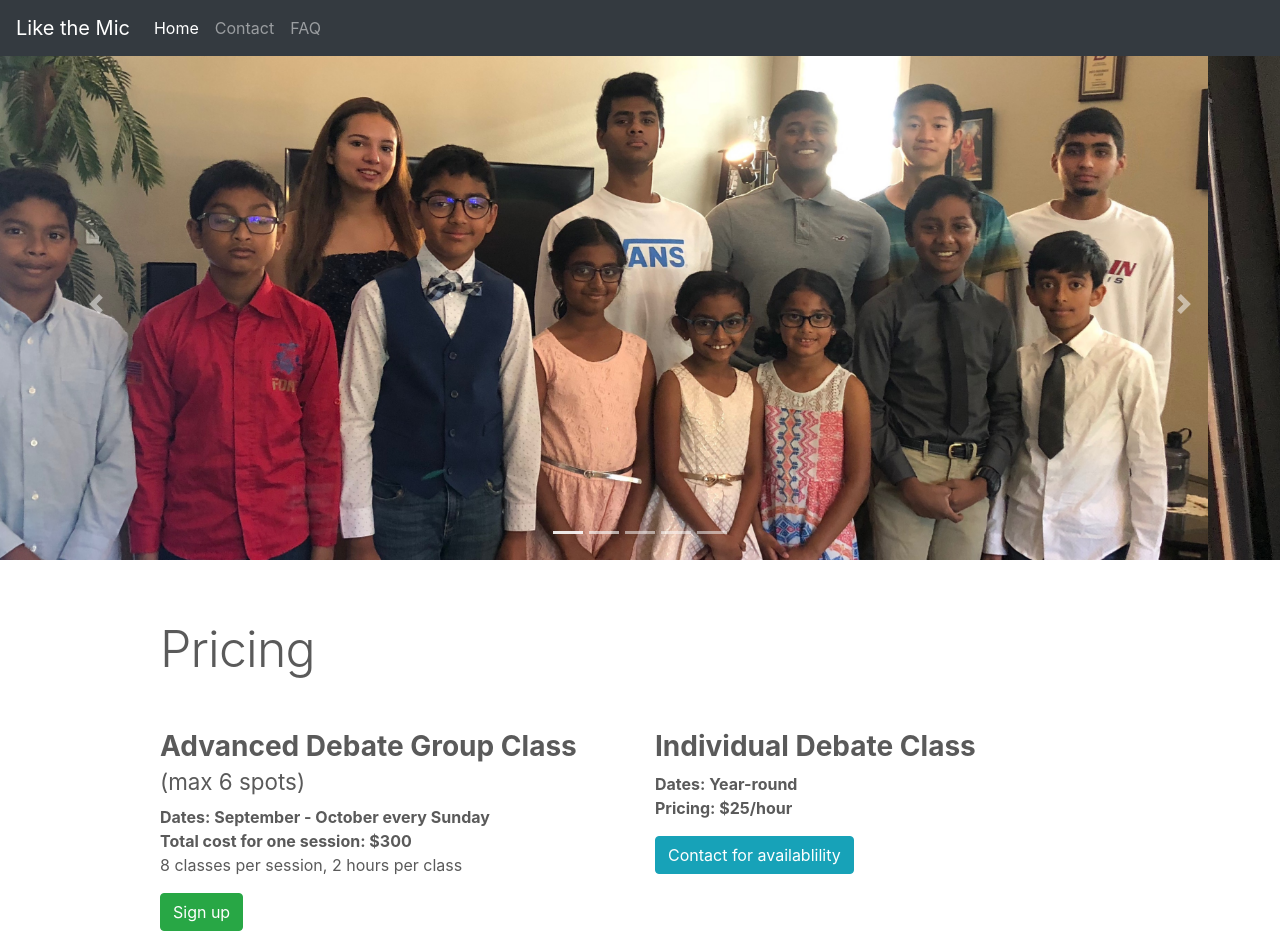
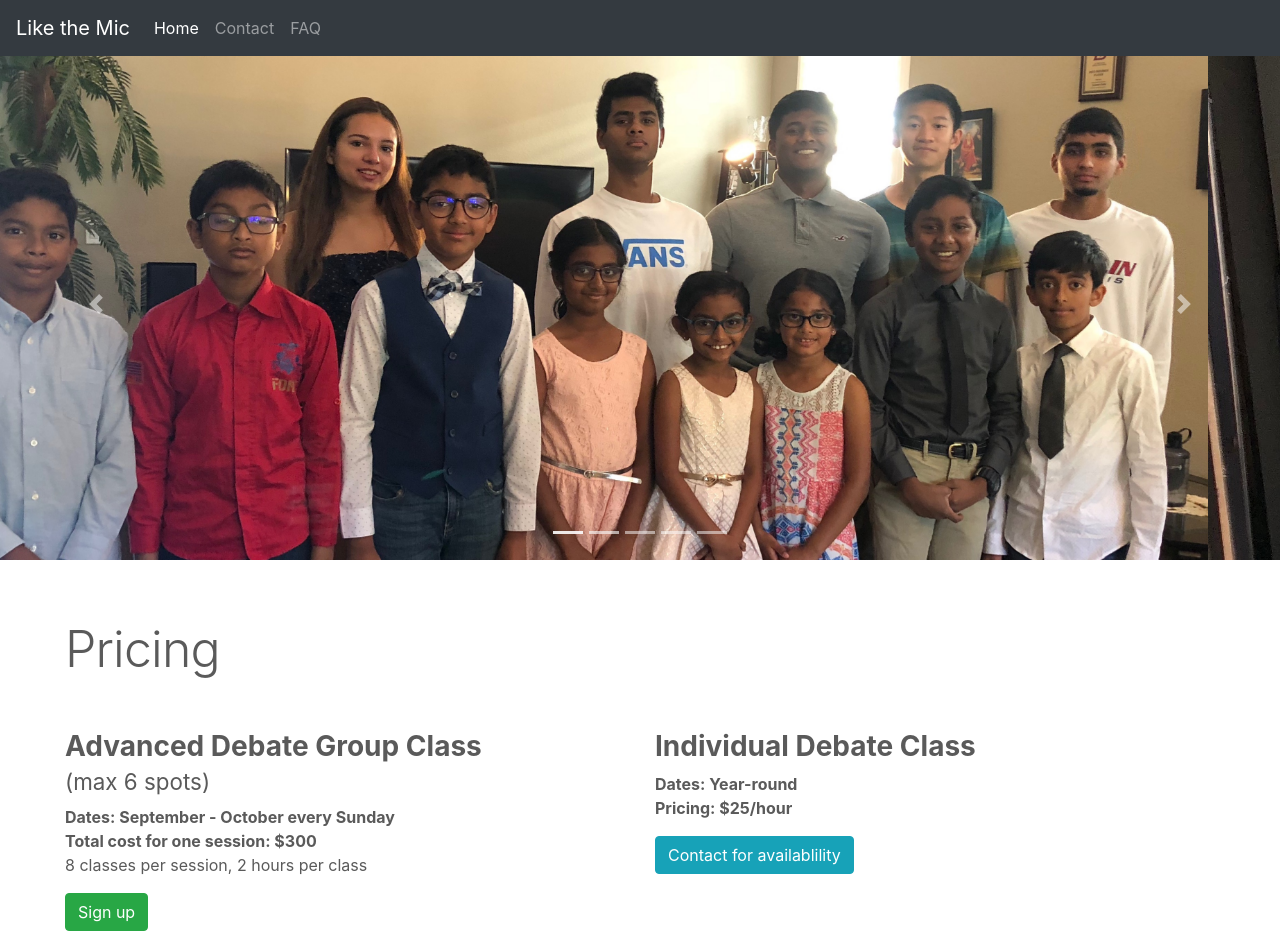
Before and after one commit to likethemic/likethemic.github.io, a plain HTML site: page index.html in a window 1280 px wide. Shown: the top 950 px of the page. Drawn offline with nearby package versions, Linux system fonts and the light colour scheme.

Commit message:
asdkfjasdf

```diff
--- a/carousel.css
+++ b/carousel.css
@@ -56,8 +56,8 @@ body {
   ------------------------- */
 
   .featurette {
-      padding-right: 10rem;
-      padding-left: 10rem;
+      margin-right: 50px;
+      margin-left: 50px;
   }
 
   .featurette-divider {
@@ -87,9 +87,3 @@ body {
       font-size: 50px;
     }
   }
-
-  @media (min-width: 62em) {
-    .featurette-heading {
-      /* margin-top: 7rem; */
-    }
-  }
```
